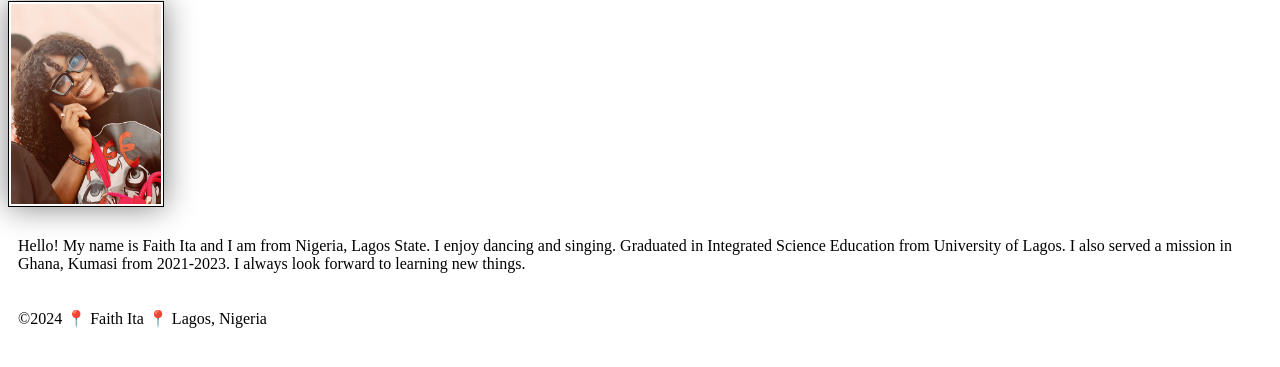
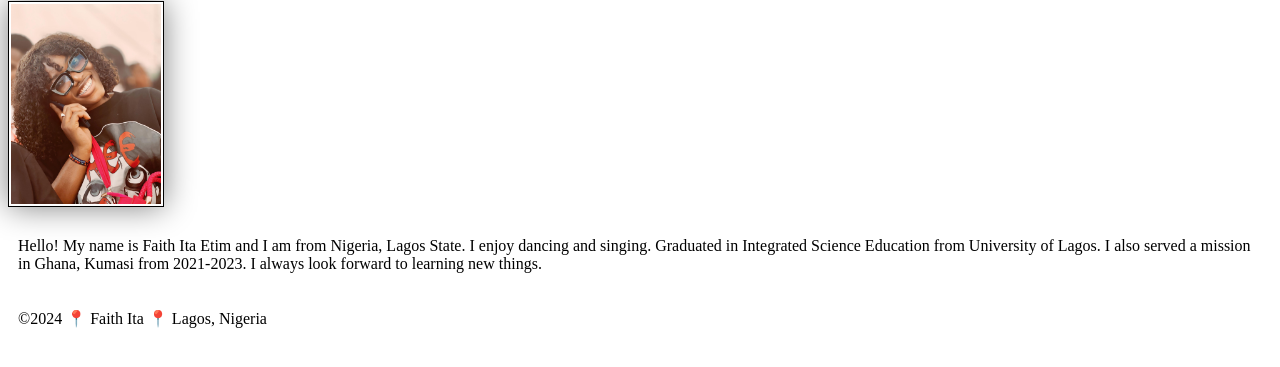
Before and after one commit to ita-faith/wdd130, a plain HTML site: page index.html in a window 1280 px wide. Shown: the part 281-648 px from the top of the page. Drawn offline with Linux system fonts and the light colour scheme.

Commit message:
updated name

```diff
--- a/index.html
+++ b/index.html
@@ -17,7 +17,7 @@
 <main>
     <h1>Faith Ita | WDD130</h1>
     <img src="images/pics byu.jpg" alt="Hello my name is Faith Ita" width="200">
-    <p>Hello! My name is Faith Ita and I am from Nigeria, Lagos State. I enjoy dancing and singing. Graduated in Integrated Science Education from University of Lagos.
+    <p>Hello! My name is Faith Ita Etim and I am from Nigeria, Lagos State. I enjoy dancing and singing. Graduated in Integrated Science Education from University of Lagos.
          I also served a mission in Ghana, Kumasi from 2021-2023. I always look forward to learning new things.</p>
 </main>
 <footer>
```
